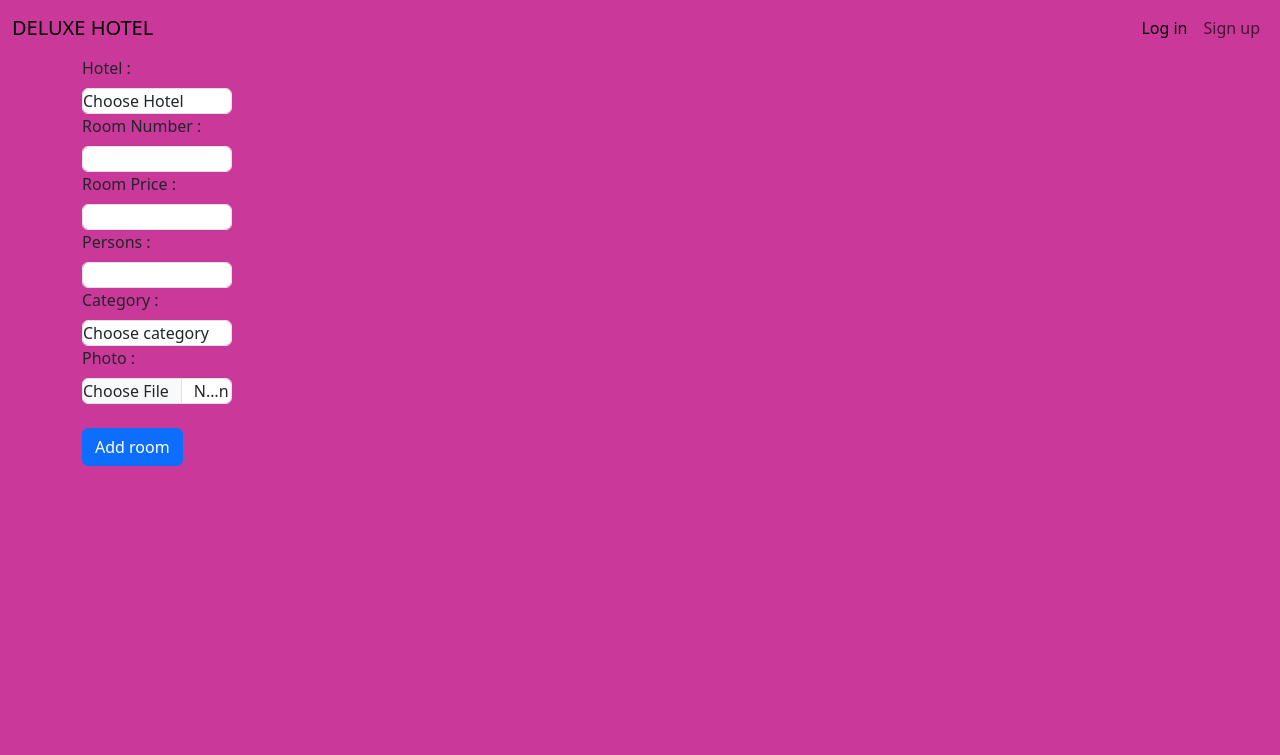
After one commit to jeremy93130/hotel, a PHP site: page /hotel/admin/add_room.php in a window 1280 px wide. The commit adds this page. Shown: the top 755 px of the page. Run offline with PHP 8.4, Linux system fonts and the light colour scheme; data that the repository does not hold is empty.

Commit message:
avancement pages hotel

```diff
--- /dev/null
+++ b/admin/add_room.php
@@ -0,0 +1,51 @@
+<?php
+include_once("../inc/header.php");
+require_once("../models/fonctions.php");
+$listHotel = hotelList();
+?>
+
+<div class="container">
+    <form method="post" action="../models/db_room.php" enctype="multipart/form-data">
+        <div class="form-group">
+            <label class="form-label">Hotel :</label>
+            <select name="hotel" class="form-control">
+                <option value="choose">Choose Hotel</option>
+                <?php foreach ($listHotel as $hotel) { ?>
+                    <option value="<?= $hotel["id_hotel"] ?>"> <?= $hotel["hotel_name"]; ?></option>
+                <?php } ?>
+            </select>
+        </div>
+
+        <div class="form-group">
+            <label class="form-label">Room Number :</label>
+            <input type="text" class="form-control" name="room_number" required>
+        </div>
+
+        <div class="form-group">
+            <label class="form-label">Room Price : </label>
+            <input type="text" class="form-control" name="room_price" required>
+        </div>
+
+        <div class="form-group">
+            <label class="form-label">Persons :</label>
+            <input type="number" class="form-control" name="person" required>
+        </div>
+
+        <div class="form-group">
+            <label class="form-label">Category :</label>
+            <select name="category" class="form-control">
+                <option value="">Choose category</option>
+                <option value="classic">Classic</option>
+                <option value="vip">VIP</option>
+            </select>
+        </div>
+        <div class="form-group">
+            <label class="form-label">Photo :</label>
+            <input type="file" class="form-control" name="image">
+        </div>
+
+        <button type="submit" class="btn btn-primary mt-4" name="add_room">Add room</button>
+    </form>
+</div>
+
+<?php include_once("../inc/footer.php"); ?>
--- /dev/null
+++ b/admin/room_list.php
@@ -0,0 +1,4 @@
+<?php include_once('../inc/header.php'); ?>
+
+
+<?php include_once('../inc/footer.php'); ?>
--- a/assets/css/style.css
+++ b/assets/css/style.css
@@ -4,9 +4,9 @@ body {
     background-color: #ca389a;
 }
 
-.collapse {
+/* .collapse {
     justify-content: flex-end;
-}
+} */
 
 form {
     height: 700px;
--- a/inc/header.php
+++ b/inc/header.php
@@ -15,14 +15,14 @@
 <body>
     <!-- Ici la navBar -->
     <nav class="navbar navbar-expand-lg">
-        <div class="container-fluid">
+        <div class="container-fluid d-flex">
             <a class="navbar-brand" href="http://localhost/hotel/">DELUXE HOTEL</a>
             <button class="navbar-toggler" type="button" data-bs-toggle="collapse" data-bs-target="#navbarText"
                 aria-controls="navbarText" aria-expanded="false" aria-label="Toggle navigation">
                 <span class="navbar-toggler-icon"></span>
             </button>
-            <div class="collapse navbar-collapse" id="navbarText">
-                <ul class="navbar-nav mb-2 mb-lg-0">
+            <div class="collapse navbar-collapse d-flex" id="navbarText">
+                <ul class="navbar-nav mb-2 mb-lg-0 justify-content-end d-flex w-100">
                     <li class="nav-item">
                         <a class="nav-link active" aria-current="page" href="http://localhost/hotel/login.php">Log in</a>
                     </li>
--- a/login.php
+++ b/login.php
@@ -1,7 +1,7 @@
 <?php include_once "./inc/header.php" ?>
 
 <div class="container">
-    <form action="./model/connexion.php" method="post">
+    <form action="../hotel/models/connexion.php" method="post">
 
         <div class="form-group">
             <label for="email">Email :</label>
--- a/models/connexion.php
+++ b/models/connexion.php
@@ -1,6 +1,6 @@
 <?php
 
-include_once("./inc/database.php");
+include_once("../inc/database.php");
 
 if (isset($_POST["submit"])) {
     $email = $_POST["email"];
--- /dev/null
+++ b/models/fonctions.php
@@ -0,0 +1,24 @@
+<?php require_once("../inc/database.php");
+
+
+
+function hotelList()
+{
+    // se connecter à la base de données :
+    $db = dbConnexion();
+
+    // Préparer la requête :
+    $request = $db->prepare("SELECT * FROM hotels");
+
+    try {
+        // Executer la requête :
+        $request->execute();
+        // Récuperer le resultat et convertir en tableau :
+        return $listHotel = $request->fetchAll(PDO::FETCH_ASSOC);
+    } catch (PDOException $error) {
+        $error->getMessage();
+    }
+
+}
+
+?>
```
Also changed, not shown: admin/add_hotel.php (added, +26 -0 lines), admin/admin.php (added, +37 -0 lines), admin/hotel_list.php (added, +8 -0 lines), models/db_hotel.php (added, +25 -0 lines), models/db_room.php (added, +32 -0 lines), models/inscription.php (+21 -3 lines), register.php (+8 -8 lines), assets/img/hotel.jpg (added).
